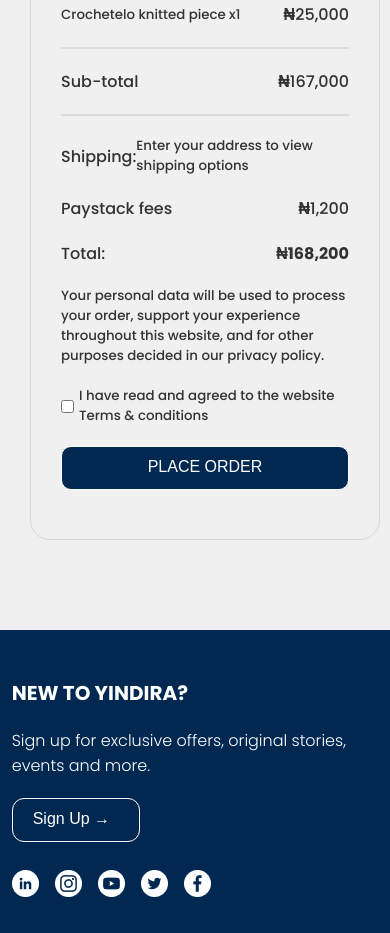
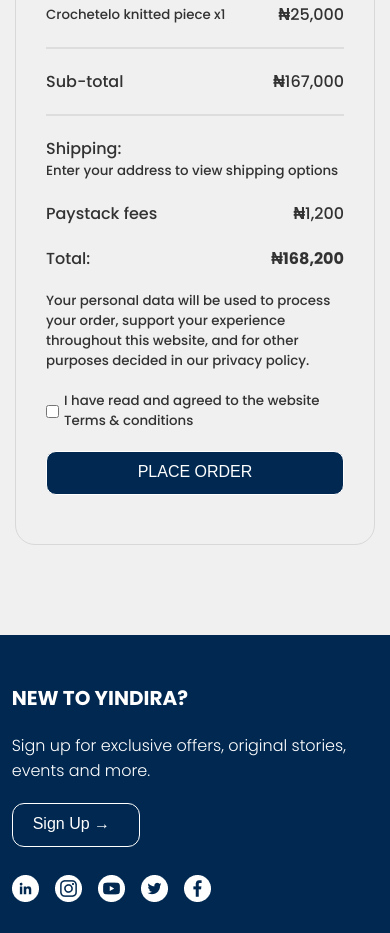
Before and after one commit to KaluDavid/Yindira-Store, a React (Vite) app: page /checkOut in a window 390 px wide. Shown: the part 1860-2793 px from the top of the page. Built offline with nearby package versions, Linux system fonts and the light colour scheme; a web font is replaced by a local one.

Commit message:
almost done

```diff
--- a/src/component/Product-page/CheckOut.jsx
+++ b/src/component/Product-page/CheckOut.jsx
@@ -191,7 +191,7 @@ export function CheckOut() {
               </p>{" "}
             </div>
             <hr />
-            <div>
+            <div className="ship">
               <p>Shipping:</p>
               <small>Enter your address to view shipping options</small>
             </div>
--- a/src/component/Product-page/Product-Styles/checkOut.scss
+++ b/src/component/Product-page/Product-Styles/checkOut.scss
@@ -1,7 +1,7 @@
 @import "/src/component/variable.scss";
 
 .checkOut {
-  padding: 50px 10px 90px 30px;
+  padding: 50px 30px 90px 30px;
   background-color: $veryLightBlue;
   display: flex;
   flex-direction: column;
@@ -127,16 +127,36 @@ form label {
   border: 1px solid #d8d8d8;
   background-color: $veryLightBlue;
 }
-form input{
+form input {
   @include input();
   color: #a9a9a9;
 }
- form select{
-
-    @include input();
-    color: #a9a9a9;
- }
+form select {
+  @include input();
+  color: #a9a9a9;
+}
 textarea {
   @include input();
   padding: 0px;
 }
+
+@media screen and (max-width: 546px) {
+  .ship {
+    flex-direction: column;
+    align-items: flex-start !important;
+    text-align: left;
+  }
+}
+@media screen and (max-width: 425px) {
+  .ship {
+    flex-direction: column;
+    align-items: flex-start !important;
+    text-align: left;
+  }
+
+  .checkOut {
+    padding: 50px 15px 90px 15px;
+
+  }
+
+}
```
